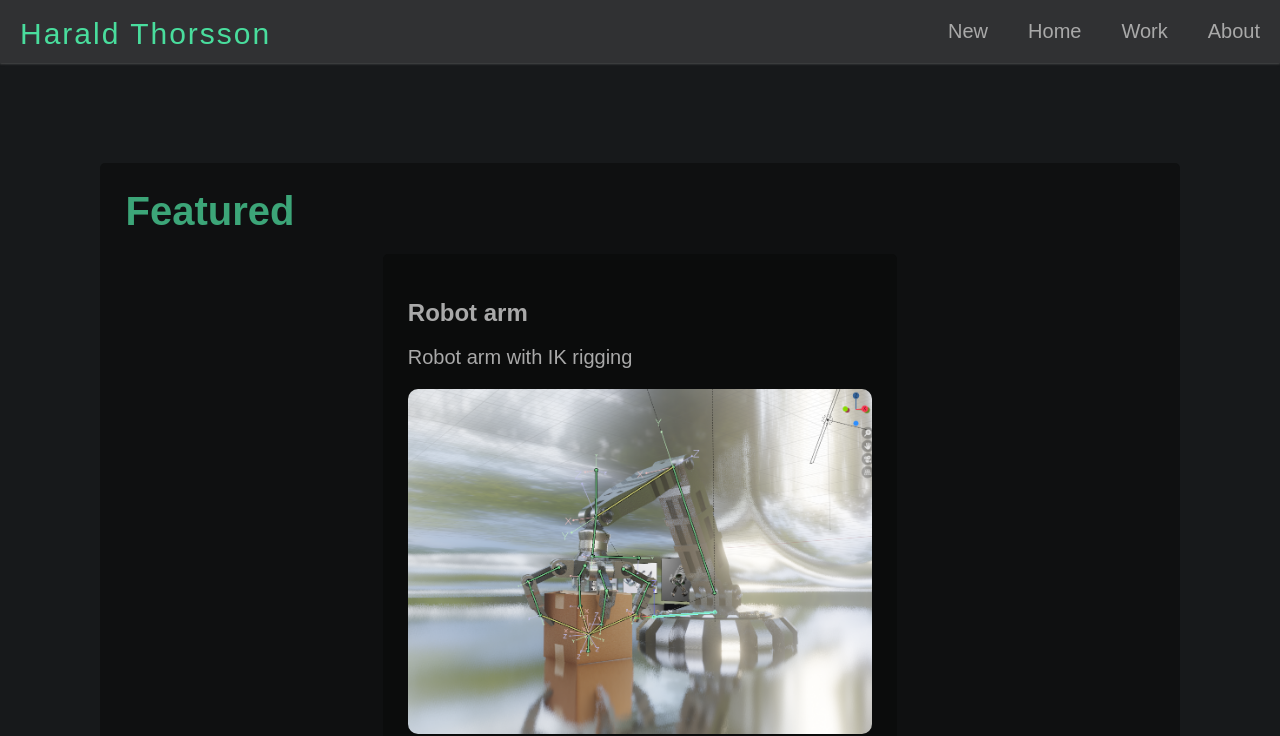
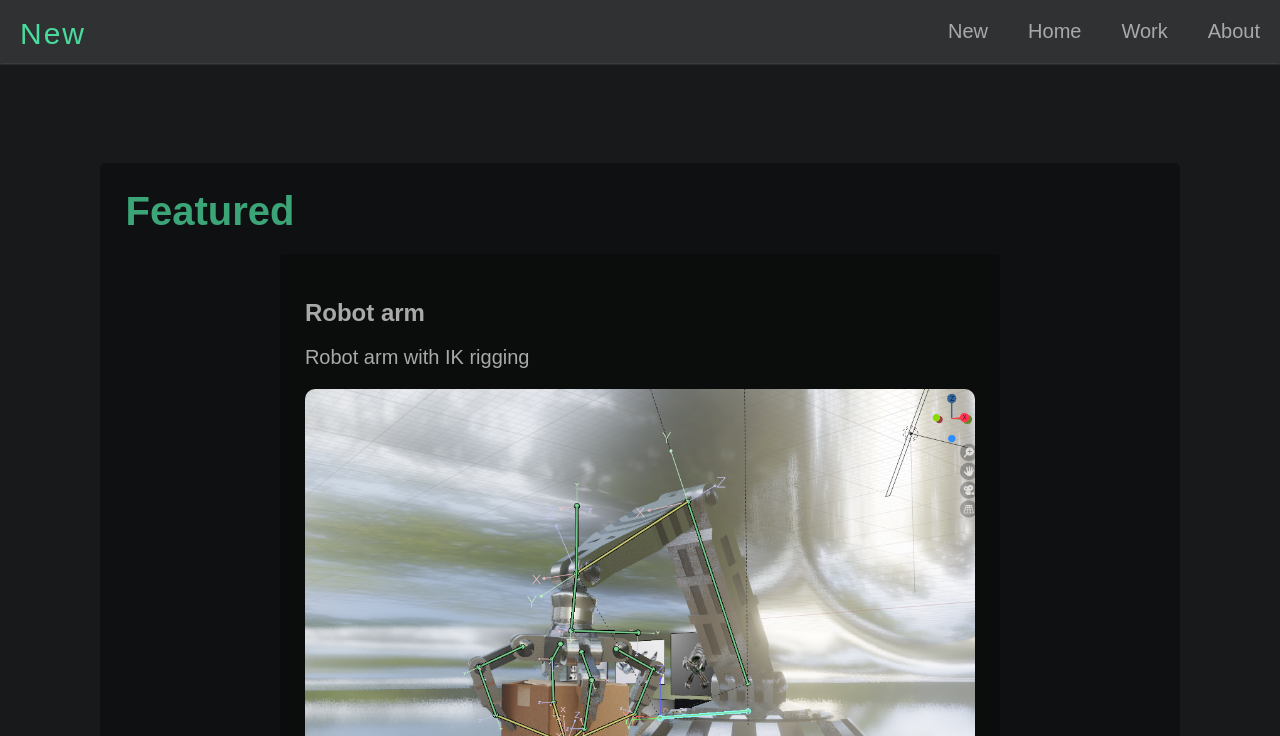
Before and after one commit to haraldthorsson/PortfolioSkolProjekt-0001, a plain HTML site: page PortfolioSkolProjekt/new.html in a window 1280 px wide. Shown: the top 736 px of the page. Drawn offline with Linux system fonts and the light colour scheme.

Commit message:
minor changes

```diff
--- a/PortfolioSkolProjekt/new.html
+++ b/PortfolioSkolProjekt/new.html
@@ -11,11 +11,11 @@
     <link rel="stylesheet" href="reset.css" />
     <link rel="stylesheet" href="style.css" />
 
-    <title>Harald Thorsson</title>
+    <title>Harald Thorsson - New</title>
   </head>
   <body>
     <nav>
-      <div class="logo">Harald Thorsson</div>
+      <div class="logo">New</div>
       <ul class="menu">
         <button class="topBarButton" onclick="window.location.href='new.html'">New</button>
         <button class="topBarButton" onclick="window.location.href='index.html'">Home</button>
--- a/PortfolioSkolProjekt/style.css
+++ b/PortfolioSkolProjekt/style.css
@@ -100,7 +100,7 @@ header {
   padding: 25px;
   margin: 20px;
   display: block;
-  width: 50%;
+  width: 70%;
   margin: auto;
   margin-bottom: 20px;
   margin-top: 20px;
```
